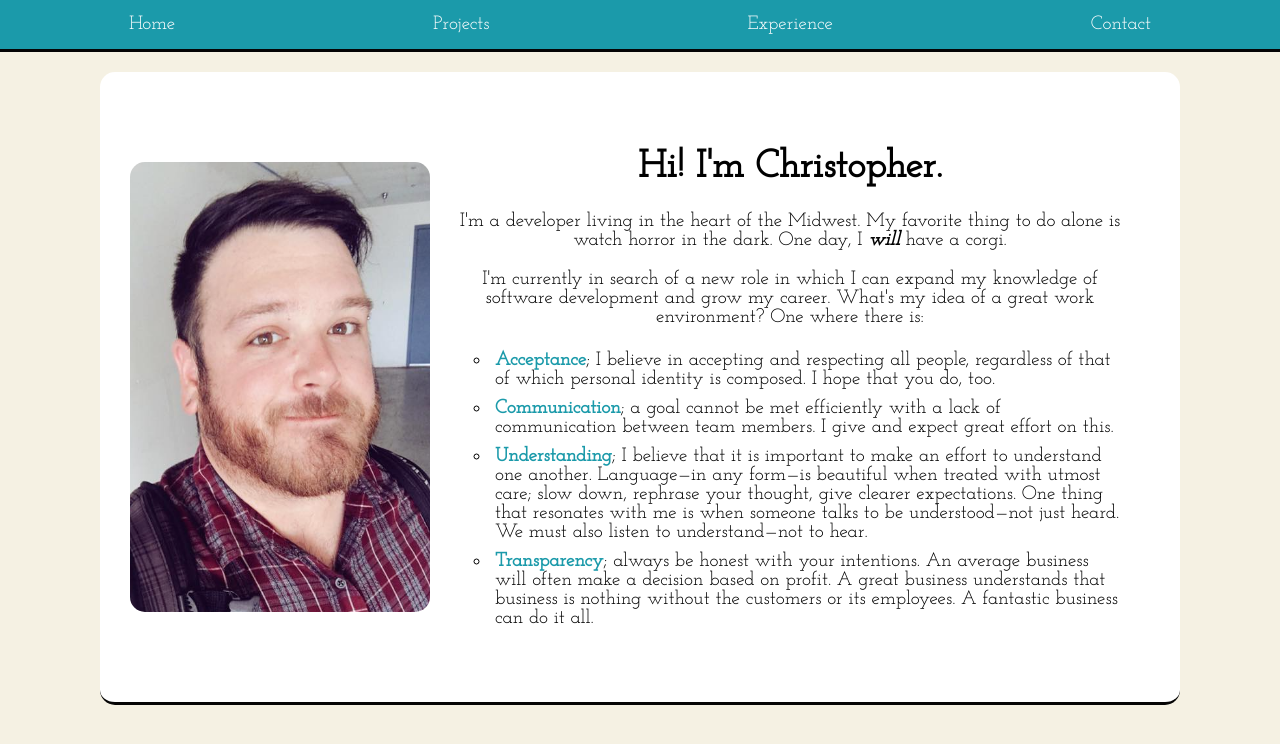
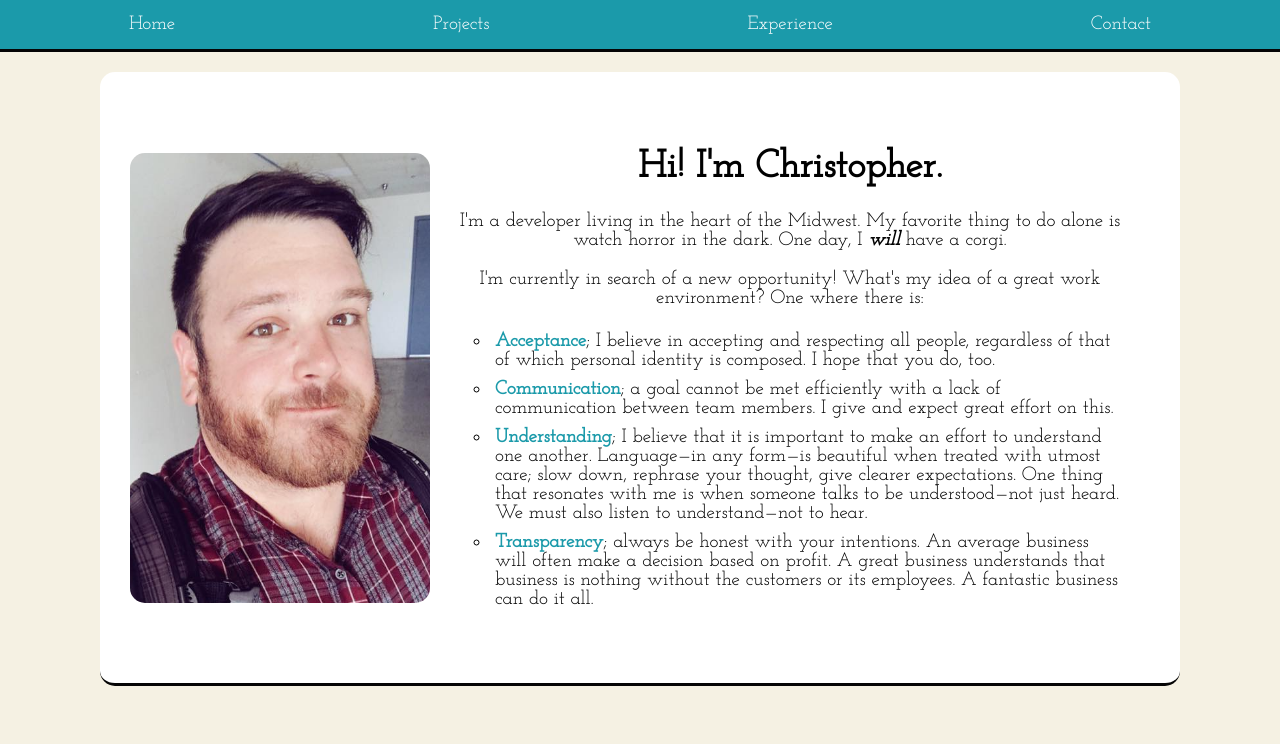
Before and after one commit to cperault/career-portfolio, a React (Create React App) app: page / in a window 1280 px wide. Shown: the top 744 px of the page. Built offline with nearby package versions, Linux system fonts and the light colour scheme.

Commit message:
Edited landing page text.

```diff
--- a/src/Components/Landing/LandingBody.js
+++ b/src/Components/Landing/LandingBody.js
@@ -11,7 +11,7 @@ const LandingBody = () => {
                     </div>
                     <div>
                         <p>I&apos;m a developer living in the heart of the Midwest. My favorite thing to do alone is watch horror in the dark. One day, I <span class="emphasis">will</span> have a corgi.</p>
-                        <p>I&apos;m currently in search of a new role in which I can expand my knowledge of software development and grow my career. What&apos;s my idea of a great work environment? One where there is:</p>
+                        <p>I&apos;m currently in search of a new opportunity! What&apos;s my idea of a great work environment? One where there is:</p>
                         <ul>
                             <li><span class="values">Acceptance</span>; I believe in accepting and respecting all people, regardless of that of which personal identity is composed. I hope that you do, too.</li>
                             <li><span class="values">Communication</span>; a goal cannot be met efficiently with a lack of communication between team members. I give and expect great effort on this.</li>
```
